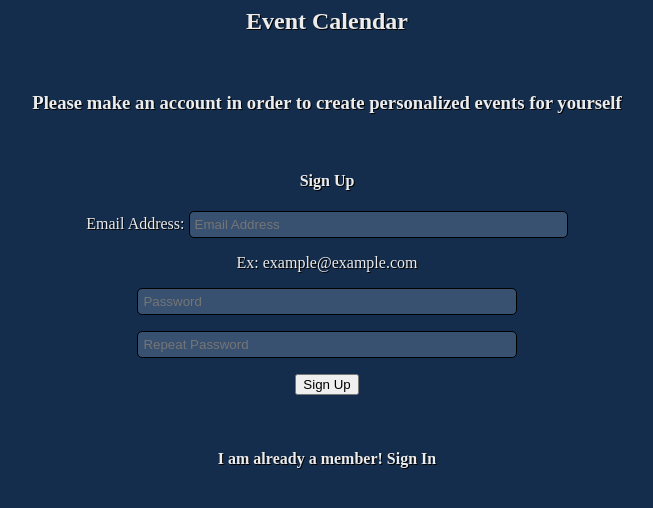
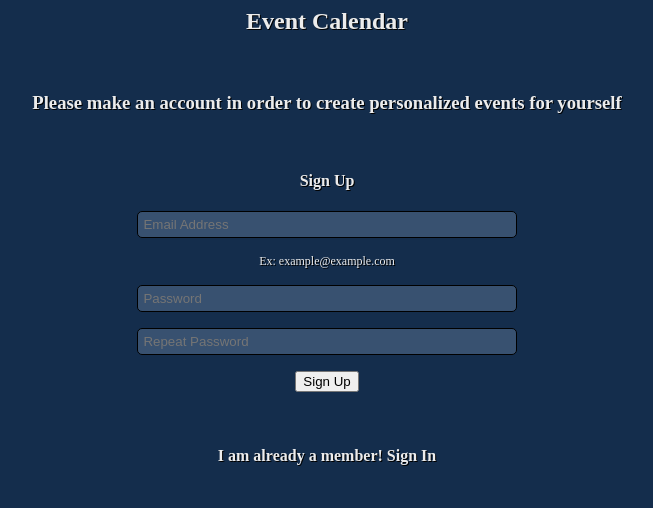
Before and after one commit to chondosha1234/calendar-app, a Django app: page /accounts/signup/ in a window 1280 px wide. Shown: the top 508 px of the page, without its empty margins (313-966 px from the left). Run offline with Django 3.2, Linux system fonts and the light colour scheme.

Commit message:
cosmetic and minor typos fixed

```diff
--- a/calendar_app/accounts/forms.py
+++ b/calendar_app/accounts/forms.py
@@ -39,3 +39,7 @@ class SignUpForm(forms.ModelForm):
         if commit:
             user.save()
         return user
+
+    def __init__(self, *args, **kwargs):
+        super(SignUpForm, self).__init__(*args, **kwargs)
+        self.fields["email"].label = ""
--- a/calendar_app/accounts/views.py
+++ b/calendar_app/accounts/views.py
@@ -18,14 +18,17 @@ class SignInView(View):
     def post(self, request, *args, **kwargs):
         form = self.form_class(request.POST)
         if form.is_valid():
-            email = form.cleaned_date["email"]
-            password = form.cleaned_date["password"]
+            email = form.cleaned_data["email"]
+            password = form.cleaned_data["password"]
             user = authenticate(email=email, password=password)
             if user:
                 login(request, user)
                 return redirect("cal:calendar")
+            else:
+                print("didnt work")
         context = {
             "form": form
+            #error
         }
         return render(request, self.template_name, context)
 
--- a/calendar_app/cal/forms.py
+++ b/calendar_app/cal/forms.py
@@ -18,6 +18,7 @@ class EventForm(ModelForm):
                 attrs={
                     "class": "form-control",
                     "type": "datetime-local",
+                    "placeholder": "Start Time 'Y-m-d H:M:S'",
                 },
                 format="%Y-%m-%dT%H:%M"
             ),
@@ -25,6 +26,7 @@ class EventForm(ModelForm):
                 attrs={
                     "class": "form-control",
                     "type": "datetime-local",
+                    "placeholder": "End Time 'Y-m-d H:M:S'",
                 },
                 format="%Y-%m-%dT%H:%M"
             ),
@@ -39,5 +41,9 @@ class EventForm(ModelForm):
 
     def __init__(self, *args, **kwargs):
         super(EventForm, self).__init__(*args, **kwargs)
+        self.fields["title"].label = ""
+        self.fields["start_time"].label = ""
+        self.fields["end_time"].label = ""
+        self.fields["description"].label = ""
         self.fields["start_time"].input_formats = ("%Y-%m-%dT%H:%M")
         self.fields["end_time"].input_formats = ("%Y-%m-%dT%H:%M")
--- a/calendar_app/cal/models.py
+++ b/calendar_app/cal/models.py
@@ -14,11 +14,11 @@ class Event(models.Model):
         return self.title
 
     def get_absolute_url(self):
-        return reverse('event_details', args=[self.id])
+        return reverse('cal:event_details', args=[self.id])
 
     @property
     def get_html_url(self):
-        url = reverse('event_details', args=[self.id])
+        url = reverse('cal:event_details', args=[self.id])
         return f'<a class="event-link" href="{url}">{self.title}</a>'
 
 """
--- a/calendar_app/static/accounts_style.css
+++ b/calendar_app/static/accounts_style.css
@@ -20,12 +20,6 @@
   width: 30%;
 }
 
-
-label {
-  color: #ececec;
+.help-text {
+  font-size: 12px;
 }
-
-.example-text {
-  font-size: 12px;
-  padding: 0px;
-}
```
